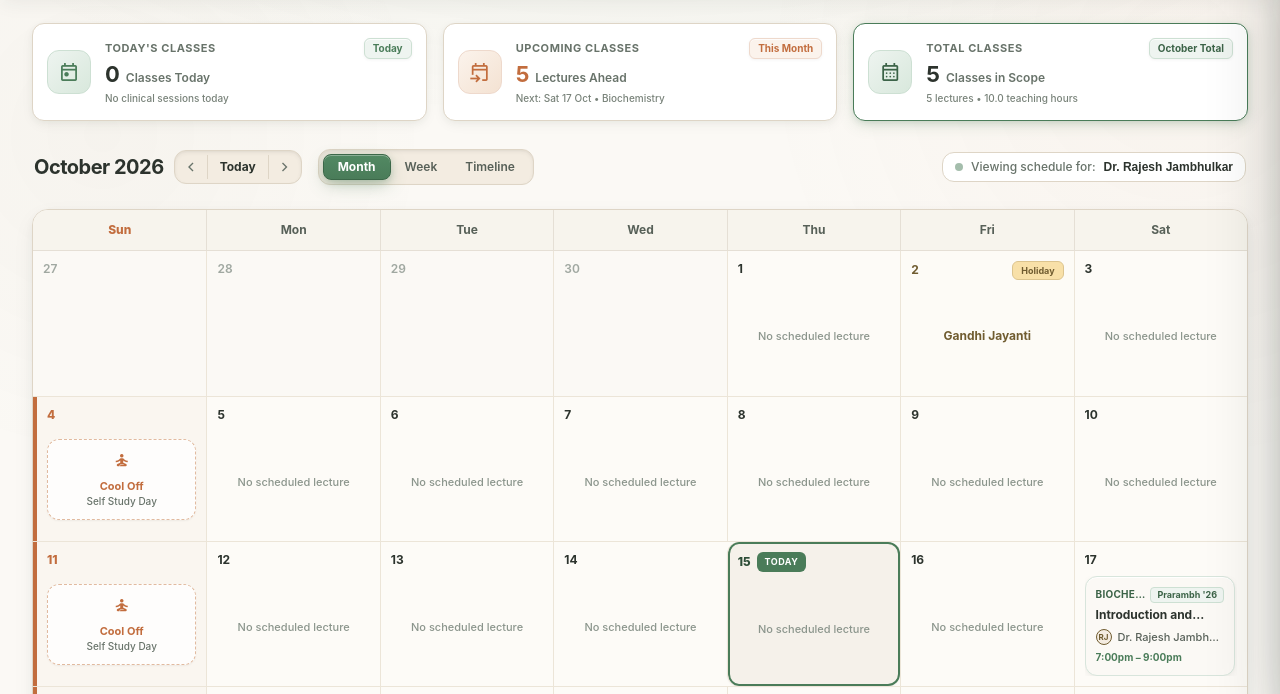
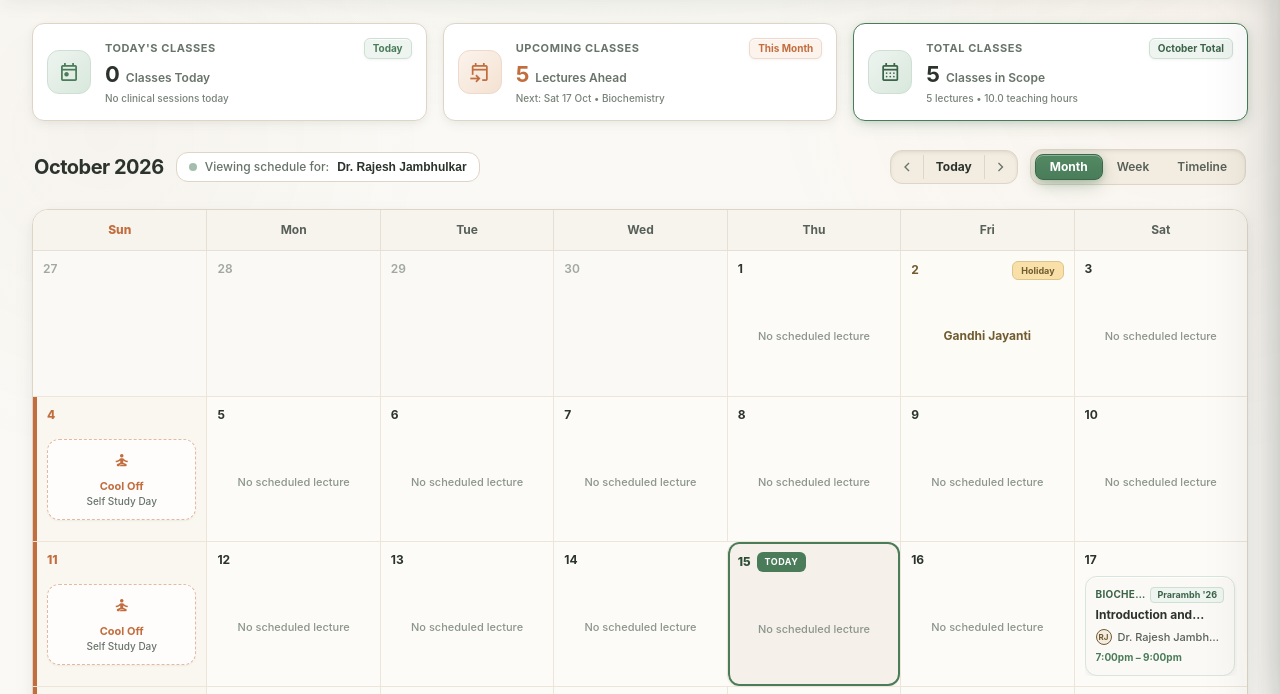
Before and after one commit to bhaskarekka27-afk/meded-faculty-calendar, a website built with Vite: page faculty.html in a window 1280 px wide. Shown: the part 90-784 px from the top of the page. Built offline with nearby package versions, Linux system fonts and the light colour scheme; a web font is replaced by a local one.

Commit message:
fix(ui): anchor date navigation and view switcher to right side across Admin and Faculty portals

```diff
--- a/faculty.html
+++ b/faculty.html
@@ -255,13 +255,21 @@
     <!-- ACTION CONTROLS BAR (Identical to Admin Action Controls Bar) -->
     <div id="facultyActionControlsBar" class="mb-5 space-y-3">
       <div class="flex flex-wrap items-center justify-between gap-3 px-0.5 py-1">
-        <div class="flex items-center gap-3 sm:gap-4 flex-wrap">
-
-          <!-- Month/Period Title & Navigation -->
-          <div class="flex items-center gap-2 sm:gap-2.5">
+        <!-- Left: Month/Period Title & Active Faculty Status -->
+        <div class="flex items-center gap-3 flex-wrap">
           <h2 class="font-headline text-lg sm:text-xl font-bold text-[#2c332d] tracking-tight">
             <span id="facultyPeriodTitle">October 2026</span>
           </h2>
+          <div class="flex items-center gap-2 px-3 py-1.5 rounded-xl bg-white border border-[#ded5c6] text-xs shadow-xs">
+            <span class="w-2 h-2 rounded-full bg-[#4a7c59] animate-pulse"></span>
+            <span class="text-[#68736a] font-medium">Viewing schedule for:</span>
+            <strong class="text-[#2c332d]" id="facultyActiveNameBadge">Dr. Rajesh Jambhulkar</strong>
+          </div>
+        </div>
+
+        <!-- Right: Filters (Date Navigation & View Mode Switcher) -->
+        <div class="flex items-center gap-2.5 sm:gap-3 flex-wrap ml-auto">
+          <!-- Date Navigation (< Today >) -->
           <div class="track-3d flex items-center rounded-xl overflow-hidden">
             <button id="prevPeriodBtn" class="w-8 h-8 flex items-center justify-center text-[#68736a] hover:text-[#2c332d] hover:bg-[#ede7db] transition-colors cursor-pointer" title="Previous">
               <span class="material-symbols-outlined text-[18px]">chevron_left</span>
@@ -273,7 +281,6 @@
               <span class="material-symbols-outlined text-[18px]">chevron_right</span>
             </button>
           </div>
-          </div>
 
           <!-- View Mode Switcher Track (Month, Week, Timeline) -->
           <div class="track-3d flex items-center p-1 rounded-xl text-xs">
@@ -282,16 +289,6 @@
             <button id="btnViewTimeline" class="px-3.5 py-1 rounded-lg text-[#576058] hover:text-[#2c332d] font-semibold transition-colors cursor-pointer border-none bg-transparent">Timeline</button>
           </div>
         </div>
-
-        <!-- Right Quick Pill: Active Faculty Status -->
-        <div class="flex items-center gap-2">
-          <div class="flex items-center gap-2 px-3 py-1.5 rounded-xl bg-white border border-[#ded5c6] text-xs shadow-xs">
-            <span class="w-2 h-2 rounded-full bg-[#4a7c59] animate-pulse"></span>
-            <span class="text-[#68736a] font-medium">Viewing schedule for:</span>
-            <strong class="text-[#2c332d]" id="facultyActiveNameBadge">Dr. Rajesh Jambhulkar</strong>
-          </div>
-        </div>
-
       </div>
     </div>
 
```
Also changed, not shown: admin.html (+8 -3 lines), index.html (+8 -3 lines), timeline.html (+8 -3 lines), week.html (+8 -3 lines). Lines whose indentation alone changed are shown as unchanged.
